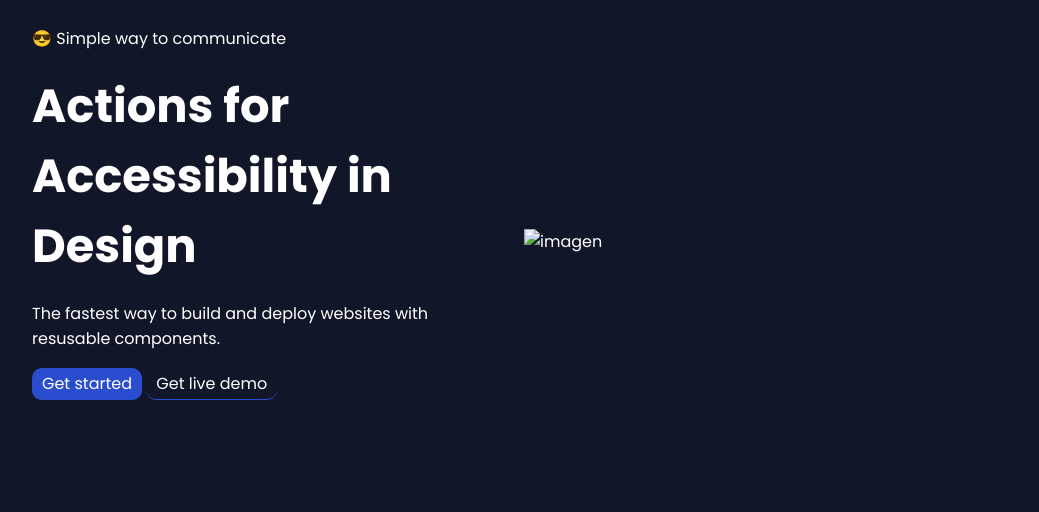
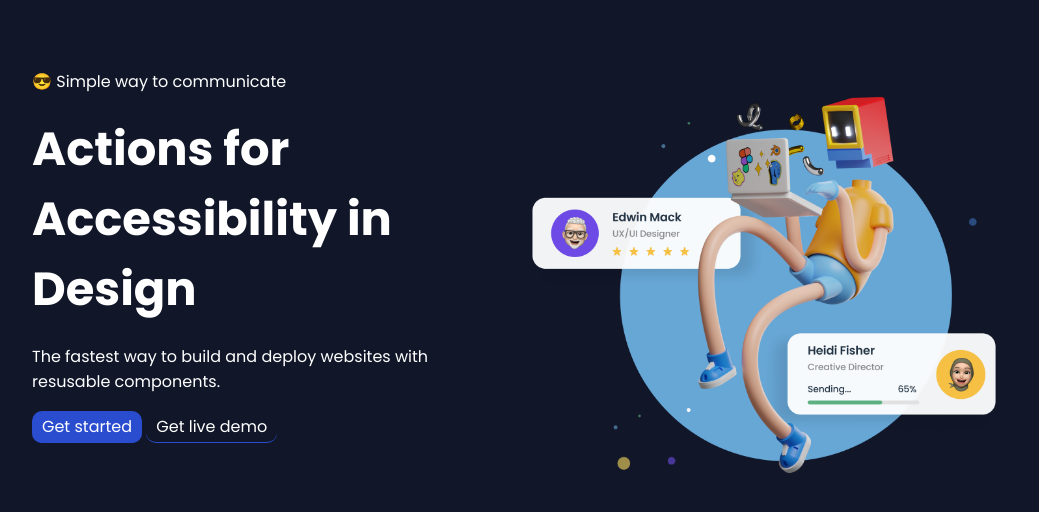
Before and after one commit to OrlandoTellez/desafio-simpleHomepage, a plain HTML site: page index.html in a window 1280 px wide. Shown: the part 54-566 px from the top of the page, without its empty margins (116-1155 px from the left). Drawn offline with Linux system fonts and the light colour scheme; the site is published under a folder, as on GitHub Pages, so addresses that start at the root find nothing.

Commit message:
Se agrega imagen

```diff
--- a/index.html
+++ b/index.html
@@ -61,7 +61,7 @@
             </section> -->
             <section class="hero-image item1">
                 <figure>
-                    <img src="/assets/img/hero-image-simple-homepage.png" alt="imagen">
+                    <img src="assets/img/hero-image-simple-homepage.png" alt="imagen">
                 </figure>
             </section>
             <section class="info-section item2">
```
